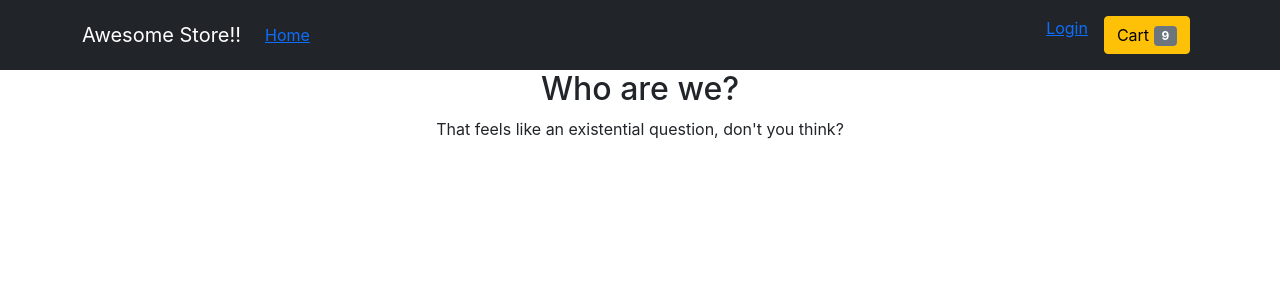
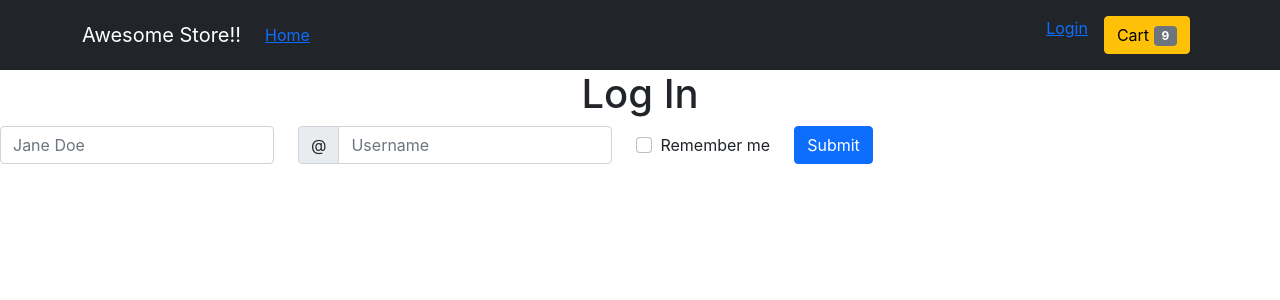
Before and after one commit to joekupernik/react-store, a React (Create React App) app: page /login in a window 1280 px wide. Shown: the top 300 px of the page. Built offline with nearby package versions, Linux system fonts and the light colour scheme; the HTML template or start-up script is replaced by a standard one.

Commit message:
basic login form

```diff
--- a/src/routes/LogIn.js
+++ b/src/routes/LogIn.js
@@ -1,15 +1,57 @@
 import React from "react";
+import Col from 'react-bootstrap/Col';
+import Form from 'react-bootstrap/Form';
+import Row from 'react-bootstrap/Row';
+import Button from 'react-bootstrap/Button';
+import InputGroup from 'react-bootstrap/InputGroup';
+import FormControl from 'react-bootstrap/FormControl';
+
+
+
+
 
 
 function Account() {
   return (
     <>
       <main>
-          <h2>Who are we?</h2>
-          <p>
-            That feels like an existential question, don't you
-            think?
-          </p>
+        <h1>Log In</h1>
+        <Form>
+          <Row className="align-items-center">
+            <Col xs="auto">
+              <Form.Label htmlFor="inlineFormInput" visuallyHidden>
+                Name
+              </Form.Label>
+              <Form.Control
+                className="mb-2"
+                id="inlineFormInput"
+                placeholder="Jane Doe"
+              />
+            </Col>
+            <Col xs="auto">
+              <Form.Label htmlFor="inlineFormInputGroup" visuallyHidden>
+                Username
+              </Form.Label>
+              <InputGroup className="mb-2">
+                <InputGroup.Text>@</InputGroup.Text>
+                <FormControl id="inlineFormInputGroup" placeholder="Username" />
+              </InputGroup>
+            </Col>
+            <Col xs="auto">
+              <Form.Check
+                type="checkbox"
+                id="autoSizingCheck"
+                className="mb-2"
+                label="Remember me"
+              />
+            </Col>
+            <Col xs="auto">
+              <Button type="submit" className="mb-2">
+                Submit
+              </Button>
+            </Col>
+          </Row>
+        </Form>
       </main>
     </>
   );
```
Lines whose indentation alone changed are shown as unchanged.
